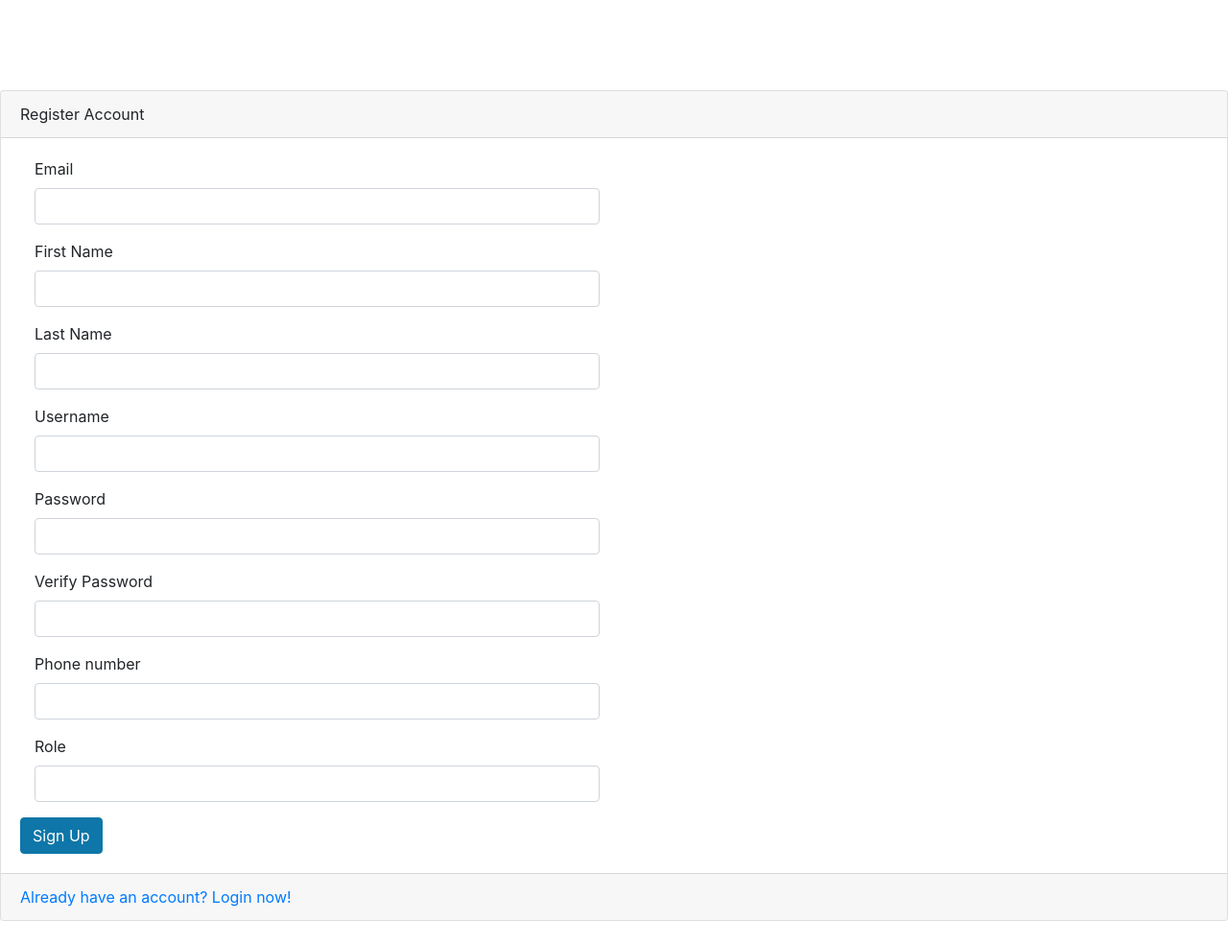
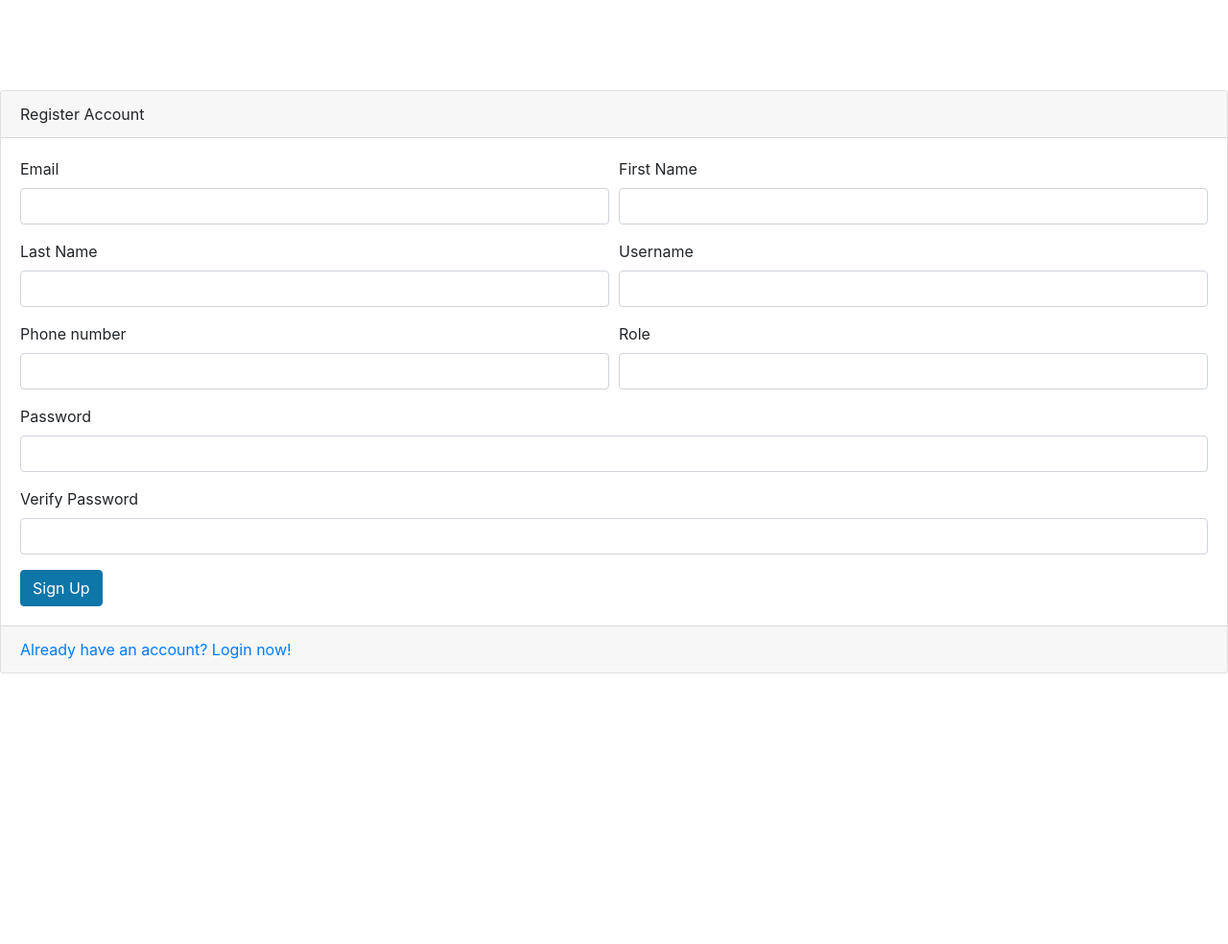
Before and after one commit to FarhanRiaaz/fastAPI-todos-app, a FastAPI app: template TodoApp/templates/register.html in a window 1280 px wide. Shown: the whole page at 96% size. After the commit the page ends 702 px from the top, so only its background shows below. Run offline with FastAPI, Linux system fonts and the light colour scheme; the template is opened without the code that fills it, so the values that code supplies are empty; parts of the project's set-up code (start-up, migrations or seed data) failed here and were passed over; some libraries are stand-ins or nearby versions.

Commit message:
refactor: adjusted code

```diff
--- a/TodoApp/templates/login.html
+++ b/TodoApp/templates/login.html
@@ -7,7 +7,7 @@
         <title>Todo App</title>
     </head>
     <body>
-      <di class="container">
+<di class="container">
 <div class="card">
 <div class="card-header">
     Login
--- a/TodoApp/templates/register.html
+++ b/TodoApp/templates/register.html
@@ -4,7 +4,7 @@
         <link rel="stylesheet" type="text/css" href="{{ url_for ('static', path ='/css/base.css')}}">
          <link rel="stylesheet" type="text/css" href="{{ url_for ('static', path ='/css/bootstrap.css')}}">
         <meta charset="UTF-8">
-        <title>TODO App</title>
+        <title>Todo App</title>
     </head>
      <body>
       <di class="container">
@@ -14,7 +14,7 @@
 </div>
 <div class="card-body">
     <form id="registerForm">
-
+ <div class="form-row">
 <div class="form-group col-md-6">
     <label>Email</label>
     <input type="email" class="form-control" name="email" autocomplete="email" required>
@@ -23,7 +23,8 @@
     <label>First Name</label>
     <input type="text" class="form-control" name="firstname" autocomplete="first-name" required>
 </div>
-
+</div>
+<div class="form-row">
 <div class="form-group col-md-6">
     <label>Last Name</label>
     <input type="text" class="form-control" name="lastname" autocomplete="last-name" required>
@@ -32,15 +33,9 @@
     <label>Username</label>
     <input type="text" class="form-control" name="username" autocomplete="username" required>
 </div>
-<div class="form-group col-md-6">
-        <label>Password</label>
-    <input type="password" class="form-control" name="password" autocomplete="current-password" required>
 </div>
-<div class="form-group col-md-6">
-        <label>Verify Password</label>
-    <input type="password" class="form-control" name="password2" autocomplete="current-password" required>
-</div>
- <div class="form-group col-md-6">
+<div class="form-row">
+    <div class="form-group col-md-6">
     <label>Phone number</label>
     <input type="number" class="form-control" name="phonenumber" autocomplete="phone-number" required>
 </div>
@@ -48,6 +43,16 @@
     <label>Role</label>
     <input type="text" class="form-control" name="role" autocomplete="job-role" required>
 </div>
+</div>
+<div class="form-group">
+        <label>Password</label>
+    <input type="password" class="form-control" name="password" autocomplete="current-password" required>
+</div>
+<div class="form-group">
+        <label>Verify Password</label>
+    <input type="password" class="form-control" name="password2" autocomplete="current-password" required>
+</div>
+
 <button type="submit" class="btn btn-primary">Sign Up</button>
     </form>
 </div>
```
